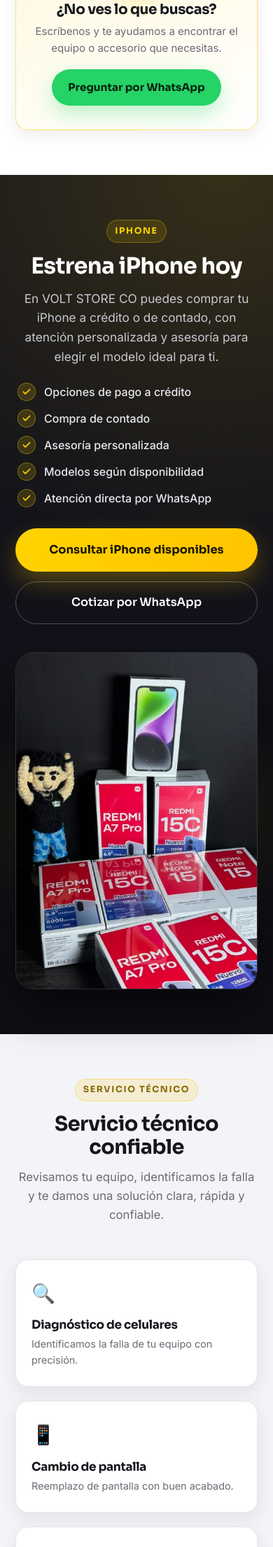
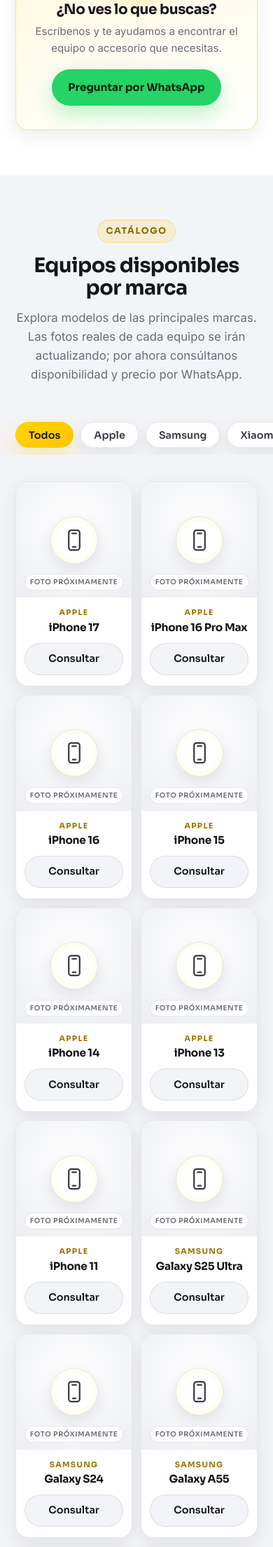
Before and after one commit to DEIV0510/volt, a PHP site: page / in a window 390 px wide. Shown: the part 4228-6439 px from the top of the page at 70% size. Run offline with PHP 8.4, Linux system fonts and the light colour scheme.

Commit message:
Agrega seccion Catalogo por marcas (Apple/Samsung/Xiaomi/Motorola) + mejoras responsive movil
Catalogo data-driven (22 modelos) con filtros, icono provisional listo para fotos; grid 2 cols en celular; enlace Catalogo en nav.

Co-Authored-By: Claude Opus 4.8 <noreply@anthropic.com>

```diff
--- a/index.html
+++ b/index.html
@@ -66,6 +66,7 @@
       <nav class="nav" id="nav" aria-label="Navegación principal">
         <a href="#inicio">Inicio</a>
         <a href="#productos">Productos</a>
+        <a href="#catalogo">Catálogo</a>
         <a href="#iphone">iPhone a crédito</a>
         <a href="#servicio">Servicio técnico</a>
         <a href="#contacto">Contacto</a>
@@ -88,6 +89,7 @@
     <nav aria-label="Navegación móvil">
       <a href="#inicio">Inicio</a>
       <a href="#productos">Productos</a>
+      <a href="#catalogo">Catálogo</a>
       <a href="#iphone">iPhone a crédito</a>
       <a href="#servicio">Servicio técnico</a>
       <a href="#beneficios">Beneficios</a>
@@ -204,6 +206,29 @@
             </div>
           </article>
         </div>
+      </div>
+    </section>
+
+    <!-- ============ CATÁLOGO POR MARCAS ============ -->
+    <section class="section section--soft catalog" id="catalogo">
+      <div class="container">
+        <header class="section__head reveal">
+          <span class="kicker">Catálogo</span>
+          <h2>Equipos disponibles por marca</h2>
+          <p>Explora modelos de las principales marcas. Las fotos reales de cada equipo se irán actualizando; por ahora consúltanos disponibilidad y precio por WhatsApp.</p>
+        </header>
+
+        <div class="catalog__filters reveal" id="catalogFilters" role="tablist" aria-label="Filtrar por marca">
+          <button class="chip is-active" data-brand="all" role="tab" aria-selected="true">Todos</button>
+          <button class="chip" data-brand="apple" role="tab" aria-selected="false">Apple</button>
+          <button class="chip" data-brand="samsung" role="tab" aria-selected="false">Samsung</button>
+          <button class="chip" data-brand="xiaomi" role="tab" aria-selected="false">Xiaomi</button>
+          <button class="chip" data-brand="motorola" role="tab" aria-selected="false">Motorola</button>
+        </div>
+
+        <div class="catalog__grid" id="catalogGrid"><!-- generado por JS --></div>
+
+        <p class="catalog__note reveal">¿Buscas un modelo que no aparece aquí? <a href="https://wa.me/573171076290?text=Hola%2C%20busco%20un%20modelo%20espec%C3%ADfico%20de%20celular.%20%C2%BFTienen%20disponibilidad%3F" target="_blank" rel="noopener">Escríbenos por WhatsApp</a> y te confirmamos disponibilidad.</p>
       </div>
     </section>
 
--- a/script.js
+++ b/script.js
@@ -1,6 +1,73 @@
 /* ===== VOLT STORE CO — interacciones ===== */
 (function () {
   'use strict';
+
+  /* ---- Catálogo por marcas ----
+     Para agregar la foto real de un modelo: pon la ruta en "img" (ej. img:'img/iphone16.webp').
+     Si "img" queda null, se muestra el ícono provisional. */
+  const CATALOG = [
+    // Apple
+    { brand: 'apple', name: 'iPhone 17', img: null },
+    { brand: 'apple', name: 'iPhone 16 Pro Max', img: null },
+    { brand: 'apple', name: 'iPhone 16', img: null },
+    { brand: 'apple', name: 'iPhone 15', img: null },
+    { brand: 'apple', name: 'iPhone 14', img: null },
+    { brand: 'apple', name: 'iPhone 13', img: null },
+    { brand: 'apple', name: 'iPhone 11', img: null },
+    // Samsung
+    { brand: 'samsung', name: 'Galaxy S25 Ultra', img: null },
+    { brand: 'samsung', name: 'Galaxy S24', img: null },
+    { brand: 'samsung', name: 'Galaxy A55', img: null },
+    { brand: 'samsung', name: 'Galaxy A25', img: null },
+    { brand: 'samsung', name: 'Galaxy A15', img: null },
+    { brand: 'samsung', name: 'Galaxy A06', img: null },
+    // Xiaomi
+    { brand: 'xiaomi', name: 'Redmi Note 13', img: null },
+    { brand: 'xiaomi', name: 'Redmi 15C', img: null },
+    { brand: 'xiaomi', name: 'Redmi 13C', img: null },
+    { brand: 'xiaomi', name: 'Redmi A3', img: null },
+    { brand: 'xiaomi', name: 'Poco X6', img: null },
+    // Motorola
+    { brand: 'motorola', name: 'Moto Edge 50', img: null },
+    { brand: 'motorola', name: 'Moto G54', img: null },
+    { brand: 'motorola', name: 'Moto G24', img: null },
+    { brand: 'motorola', name: 'Moto G04', img: null },
+  ];
+  const BRAND_NAME = { apple: 'Apple', samsung: 'Samsung', xiaomi: 'Xiaomi', motorola: 'Motorola' };
+  const PHONE_SVG = '<svg viewBox="0 0 24 24" width="34" height="34" fill="none" stroke="currentColor" stroke-width="1.6" stroke-linecap="round" stroke-linejoin="round" aria-hidden="true"><rect x="6.5" y="2" width="11" height="20" rx="2.6"/><path d="M10 5.2h4"/><path d="M10.5 18.8h3"/></svg>';
+
+  const grid = document.getElementById('catalogGrid');
+  if (grid) {
+    grid.innerHTML = CATALOG.map(p => {
+      const msg = encodeURIComponent('Hola, quiero consultar disponibilidad y precio del ' + p.name + ' en VOLT STORE CO.');
+      const media = p.img
+        ? `<img src="${p.img}" alt="${p.name}" loading="lazy" />`
+        : `<span class="model__icon">${PHONE_SVG}</span><span class="model__soon">Foto próximamente</span>`;
+      return `<article class="model" data-brand="${p.brand}">
+        <div class="model__media${p.img ? ' has-img' : ''}">${media}</div>
+        <div class="model__body">
+          <span class="model__brand">${BRAND_NAME[p.brand] || ''}</span>
+          <h3>${p.name}</h3>
+          <a class="btn btn--soft" href="https://wa.me/573171076290?text=${msg}" target="_blank" rel="noopener">Consultar</a>
+        </div>
+      </article>`;
+    }).join('');
+
+    const filters = document.getElementById('catalogFilters');
+    filters.addEventListener('click', e => {
+      const btn = e.target.closest('.chip');
+      if (!btn) return;
+      filters.querySelectorAll('.chip').forEach(c => {
+        const on = c === btn;
+        c.classList.toggle('is-active', on);
+        c.setAttribute('aria-selected', on ? 'true' : 'false');
+      });
+      const b = btn.dataset.brand;
+      grid.querySelectorAll('.model').forEach(m => {
+        m.style.display = (b === 'all' || m.dataset.brand === b) ? '' : 'none';
+      });
+    });
+  }
 
   /* ---- Pantalla de carga ---- */
   const loader = document.getElementById('loader');
--- a/styles.css
+++ b/styles.css
@@ -243,6 +243,36 @@ section{position:relative}
 .card__icon{display:grid;place-items:center;width:58px;height:58px;margin:0 auto 16px;border-radius:16px;
   background:linear-gradient(135deg,var(--volt),var(--volt-2));color:var(--volt-ink);box-shadow:var(--shadow-volt)}
 
+/* ===== CATÁLOGO POR MARCAS ===== */
+.catalog__filters{display:flex;flex-wrap:wrap;justify-content:center;gap:10px;margin-bottom:38px}
+.chip{font-family:var(--ff-head);font-weight:600;font-size:.9rem;color:var(--ink-soft);
+  background:#fff;border:1px solid var(--line);padding:.6em 1.25em;border-radius:999px;cursor:pointer;
+  transition:transform .2s var(--ease),background .25s,color .25s,border-color .25s,box-shadow .25s;box-shadow:var(--shadow-sm)}
+.chip:hover{transform:translateY(-2px);border-color:var(--volt-2);color:#0d0d12}
+.chip.is-active{background:linear-gradient(135deg,var(--volt),var(--volt-2));color:var(--volt-ink);border-color:transparent;box-shadow:var(--shadow-volt)}
+
+.catalog__grid{display:grid;grid-template-columns:repeat(auto-fill,minmax(190px,1fr));gap:18px}
+.model{background:#fff;border:1px solid var(--line);border-radius:var(--radius);overflow:hidden;
+  box-shadow:var(--shadow-sm);transition:transform .3s var(--ease),border-color .3s,box-shadow .3s}
+.model:hover{transform:translateY(-5px);border-color:rgba(255,196,0,.6);box-shadow:0 20px 44px rgba(20,22,45,.15)}
+.model__media{position:relative;aspect-ratio:1/1;display:grid;place-items:center;
+  background:radial-gradient(circle at 50% 38%,#fff,#eceef2);overflow:hidden}
+.model__media.has-img{background:var(--bg-soft-2)}
+.model__media img{width:100%;height:100%;object-fit:cover}
+.model__icon{display:grid;place-items:center;width:84px;height:84px;border-radius:50%;color:var(--ink-soft);
+  background:#fff;border:1px solid var(--line);box-shadow:0 8px 22px rgba(20,22,45,.10),inset 0 0 0 6px rgba(255,212,0,.06)}
+.model:hover .model__icon{color:#0d0d12;border-color:rgba(255,196,0,.5)}
+.model__soon{position:absolute;bottom:10px;left:50%;transform:translateX(-50%);white-space:nowrap;
+  font-family:var(--ff-head);font-weight:600;font-size:.62rem;letter-spacing:.06em;text-transform:uppercase;
+  color:var(--muted);background:rgba(255,255,255,.85);border:1px solid var(--line);padding:.3em .7em;border-radius:99px}
+.model__body{padding:16px 16px 18px;text-align:center}
+.model__brand{display:block;font-family:var(--ff-head);font-weight:700;font-size:.68rem;letter-spacing:.12em;
+  text-transform:uppercase;color:#9a7400;margin-bottom:3px}
+.model__body h3{font-size:1.04rem;margin-bottom:14px}
+.model__body .btn{width:100%}
+.catalog__note{text-align:center;margin-top:34px;color:var(--muted);font-size:.95rem}
+.catalog__note a{color:#9a7400;font-weight:600;text-decoration:underline;text-underline-offset:3px}
+
 /* ===== IPHONE (oscuro) ===== */
 .iphone{background:
   radial-gradient(circle at 82% 0%,rgba(255,196,0,.14),transparent 45%),
@@ -403,6 +433,14 @@ section{position:relative}
   .cards{grid-template-columns:1fr}
   .service__grid{grid-template-columns:1fr}
   .benefits__grid{grid-template-columns:1fr}
+  .catalog__grid{grid-template-columns:repeat(2,1fr);gap:12px}
+  .model__body{padding:13px 12px 15px}
+  .model__body h3{font-size:.96rem}
+  .model__icon{width:68px;height:68px}
+  .catalog__filters{flex-wrap:nowrap;overflow-x:auto;justify-content:flex-start;
+    margin-inline:-22px;padding:4px 22px 10px;scrollbar-width:none}
+  .catalog__filters::-webkit-scrollbar{display:none}
+  .chip{flex:none}
   .gallery__grid{grid-template-columns:repeat(2,1fr);grid-auto-rows:150px}
   .gallery__grid .g-item--wide{grid-column:span 2}
   .footer__inner{grid-template-columns:1fr}
```
